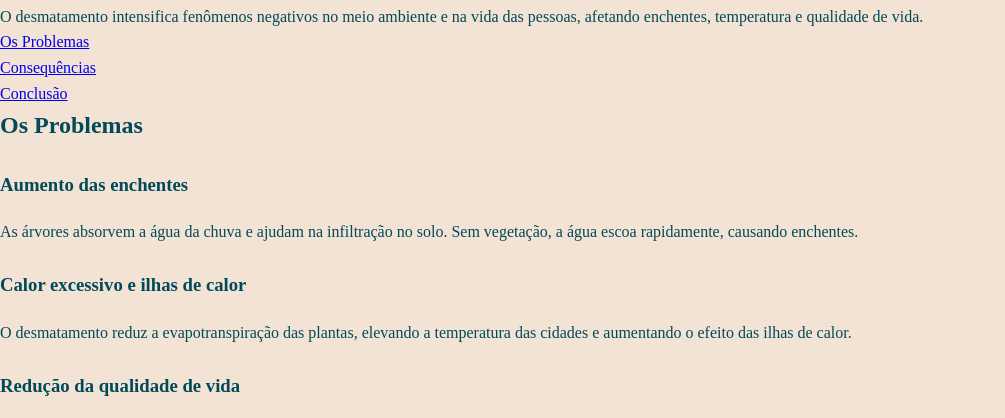
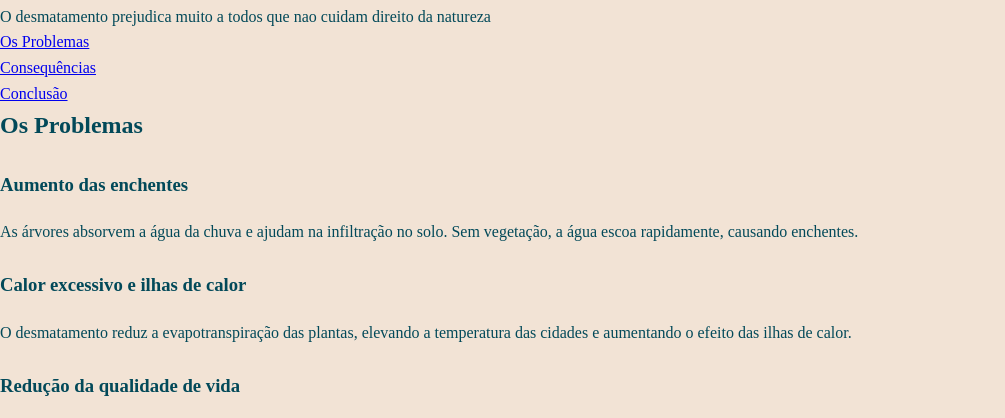
Before and after one commit to yhorranna/agrinho2025, a plain HTML site: page index.html in a window 1280 px wide. Shown: the part 93-511 px from the top of the page, without its empty margins (0-1005 px from the left). Drawn offline with Linux system fonts and the light colour scheme; a web font is replaced by a local one.

Commit message:
Update index.html

```diff
--- a/index.html
+++ b/index.html
@@ -10,7 +10,7 @@
     <header>
         <h1>Impacto do Desmatamento</h1>
         <img src="cataratas-do-iguacu.jpg" alt="Foto das Cataratas do Iguaçu, um lugar com muitas árvores e mata nativa preservada.">
-        <p>O desmatamento intensifica fenômenos negativos no meio ambiente e na vida das pessoas, afetando enchentes, temperatura e qualidade de vida.</p>
+        <p>O desmatamento prejudica muito a todos que nao cuidam direito da natureza</p>
         <nav>
             <ul>
                 <li><a href="#problemas">Os Problemas</a></li>
```
